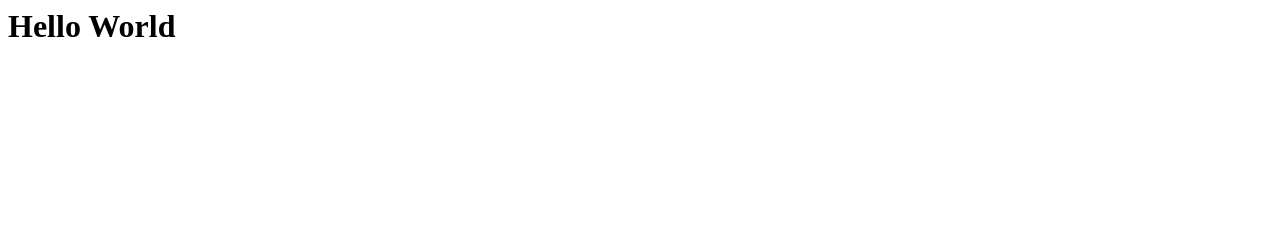
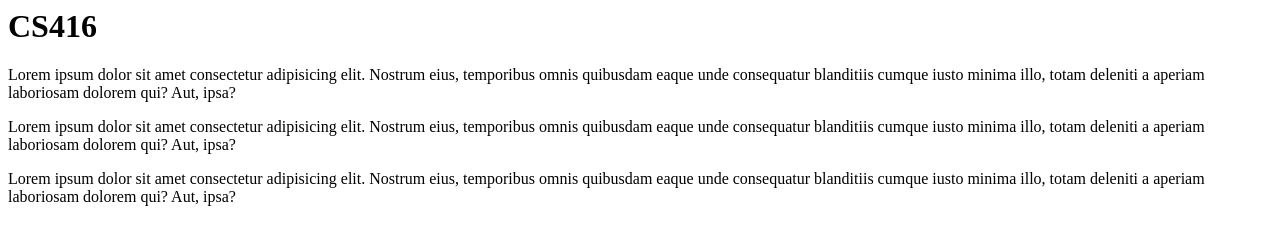
Before and after one commit to allenli0918/CS416, a plain HTML site: page index.html in a window 1280 px wide. Drawn offline with Linux system fonts and the light colour scheme.

Commit message:
fix html file

```diff
--- a/index.html
+++ b/index.html
@@ -1,9 +1,14 @@
-<html>
-  <head>
-    <title>Hello World</title>
-  </head>
-
-  <body>
-    <h1>Hello World</h1>
-  </body>
+<html lang="en">
+<head>
+  <meta charset="UTF-8">
+  <meta http-equiv="X-UA-Compatible" content="IE=edge">
+  <meta name="viewport" content="width=device-width, initial-scale=1.0">
+  <title>Document</title>
+</head>
+<body>
+  <h1>CS416</h1>
+  <p>Lorem ipsum dolor sit amet consectetur adipisicing elit. Nostrum eius, temporibus omnis quibusdam eaque unde consequatur blanditiis cumque iusto minima illo, totam deleniti a aperiam laboriosam dolorem qui? Aut, ipsa?</p>
+  <p>Lorem ipsum dolor sit amet consectetur adipisicing elit. Nostrum eius, temporibus omnis quibusdam eaque unde consequatur blanditiis cumque iusto minima illo, totam deleniti a aperiam laboriosam dolorem qui? Aut, ipsa?</p>
+  <p>Lorem ipsum dolor sit amet consectetur adipisicing elit. Nostrum eius, temporibus omnis quibusdam eaque unde consequatur blanditiis cumque iusto minima illo, totam deleniti a aperiam laboriosam dolorem qui? Aut, ipsa?</p>
+</body>
 </html>
```
